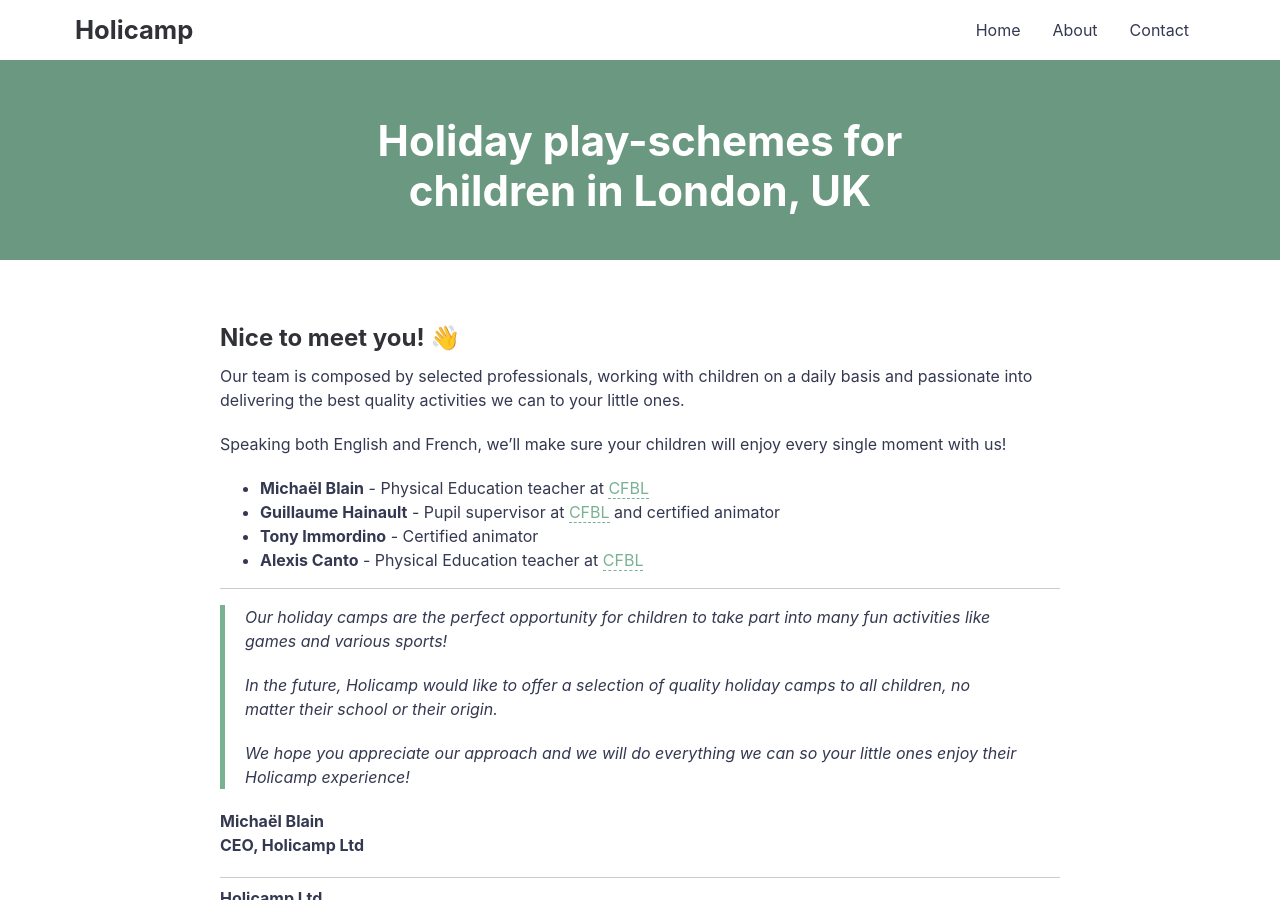
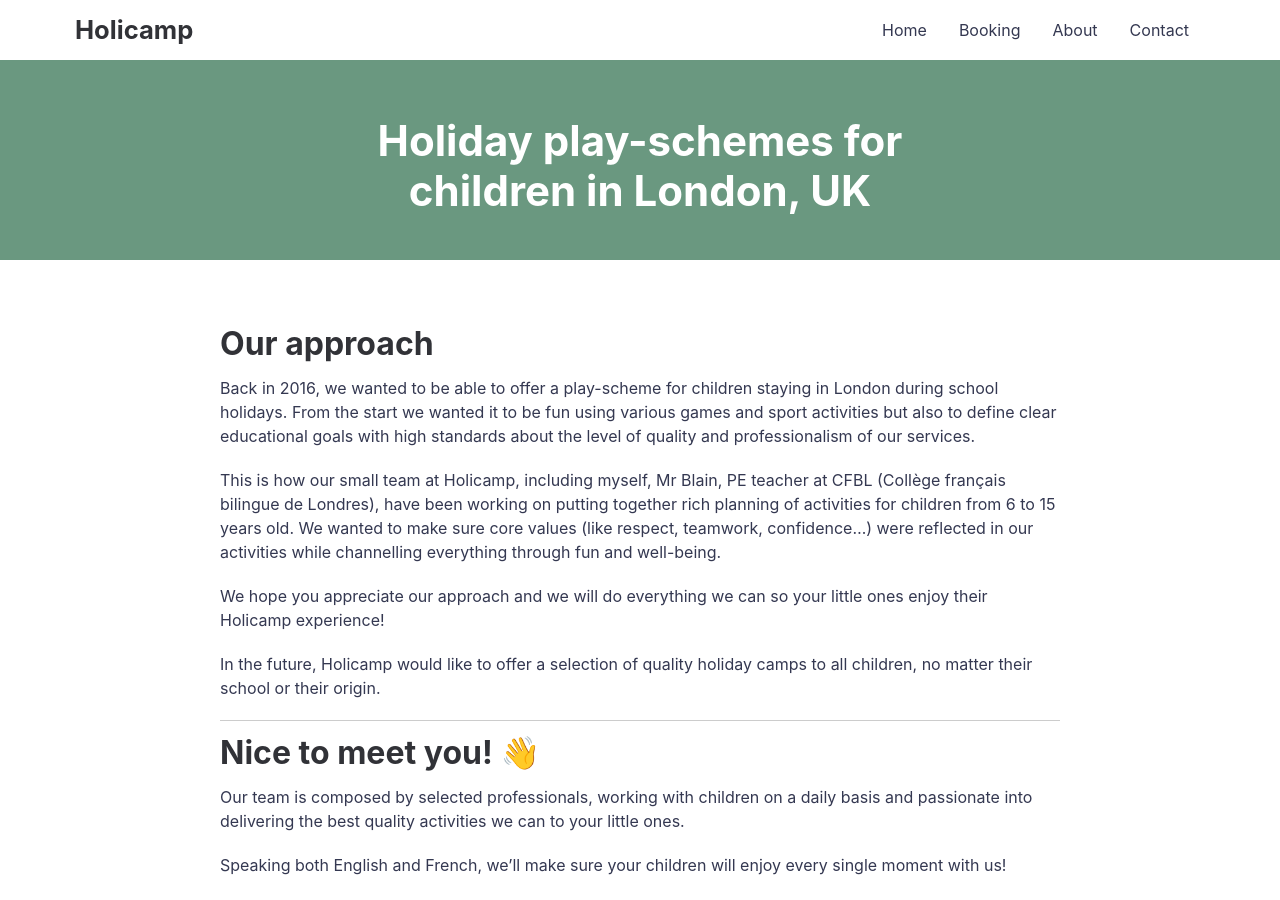
Before and after one commit to holicamp/holicamp.github.io, a Jekyll site: the page built from about.md, in a window 1280 px wide and 900 px high. Built offline with Jekyll 4.4.1, drawn with Linux system fonts in a browser that asks for light colours; some of the changed text lies outside the part shown.

```diff
--- a/_includes/header.html
+++ b/_includes/header.html
@@ -7,6 +7,7 @@
       <nav class="header__links">
         <div class="container header__links-wrapper">
           <a class="header__link" href="{{ '/' | relative_url }}" itemprop="url"><span itemprop="name">Home</span></a>
+          <a class="header__link" href="{{ '/' | relative_url }}#booking" itemprop="url"><span itemprop="name">Booking</span></a>
           <a class="header__link" href="{{ '/about' | relative_url }}" itemprop="url"><span itemprop="name">About</span></a>
           <a class="header__link" href="{{ '/contact' | relative_url }}" itemprop="url"><span itemprop="name">Contact</span></a>
         </div>
--- a/_layouts/default.html
+++ b/_layouts/default.html
@@ -69,7 +69,7 @@
       </section>
       <section class="blog">
         <div class="container">
-          <h1 class="post-list-header">Online booking - 2018/2019 School Year</h1>
+          <h1 id="booking" class="post-list-header">Online booking - 2018/2019 School Year</h1>
           <p class="center">
             <strong>🎉 NEW</strong> We now offer camps for both <u>primary</u> and <u>secondary</u> school ages.<br />
             <strong class="txt-success">Primary</strong> is from 6 to 10 years old.<br />
--- a/about.md
+++ b/about.md
@@ -4,7 +4,24 @@
 permalink: /about/
 ---
 
-## Nice to meet you! 👋
+# Our approach
+
+Back in 2016, we wanted to be able to offer a play-scheme for children staying in London during school holidays.
+From the start we wanted it to be fun using various games and sport activities but also to define clear
+educational goals with high standards about the level of quality and professionalism of our services.
+
+This is how our small team at Holicamp, including myself, Mr Blain, PE teacher at CFBL (Collège français
+bilingue de Londres), have been working on putting together rich planning of activities for children
+from 6 to 15 years old. We wanted to make sure core values (like respect, teamwork, confidence...)
+were reflected in our activities while channelling everything through fun and well-being.
+
+We hope you appreciate our approach and we will do everything we can so your little ones enjoy their Holicamp experience!
+
+In the future, Holicamp would like to offer a selection of quality holiday camps to all children, no matter their school or their origin.
+
+----
+
+# Nice to meet you! 👋
 
 Our team is composed by selected professionals, working with children on a daily basis and passionate into delivering the best quality activities we can to your little ones.
 
@@ -14,6 +31,70 @@
 - **Guillaume Hainault** - Pupil supervisor at [CFBL](https://www.cfbl.org.uk/) and certified animator
 - **Tony Immordino** - Certified animator
 - **Alexis Canto** - Physical Education teacher at [CFBL](https://www.cfbl.org.uk/)
+
+⚠️ Please be aware that Holicamp Ltd is not affiliated with the CFBL School and is not part of a CFBL Club.
+
+----
+
+# Where is this happening?
+
+## Hamsptead Heath 🌤 🌳
+
+If the weather allows it, we prefer to set our camp outdoors, in Hamsptead Heath on Parliament Hill.
+
+Our meeting point is just behind the Parliament Hill Lido swimming pool.
+
+<iframe src="https://www.google.com/maps/embed?pb=!1m18!1m12!1m3!1d2480.626200759412!2d-0.15380468392380175!3d51.55675297964324!2m3!1f0!2f0!3f0!3m2!1i1024!2i768!4f13.1!3m3!1m2!1s0x0%3A0x0!2zNTHCsDMzJzI0LjMiTiAwwrAwOScwNS44Ilc!5e0!3m2!1sen!2suk!4v1536566287800" width="600" height="450" frameborder="0" style="border:0" allowfullscreen></iframe>
+
+Parliament Hill Lido
+Heath Lodge, Hampstead
+London NW5 1NA
+
+<a href="https://www.google.com/maps?saddr=My+Location&daddr=51.556786,-0.1538797" class="btn" target="_blank">Directions</a>
+
+## The Dome 🌧 🏫
+
+In case of rain, we always have a backup plan and always book in advance
+[The Dome](https://www.mylocalpitch.com/london/venue/the-dome), a sports complex offering good facilities
+so we can still organise our activities indoors.
+
+If the meeting point changes from outdoors to indoors during the day because of the weather, our staff
+will make sure to let you know in advance so you are sure where to pick-up your children.
+
+<iframe src="https://www.google.com/maps/embed?pb=!1m18!1m12!1m3!1d620.2371994505096!2d-0.1509338443844368!3d51.55083788786304!2m3!1f0!2f0!3f0!3m2!1i1024!2i768!4f13.1!3m3!1m2!1s0x48761afa3910f193%3A0x86d1c09788d78583!2sThe+Dome!5e0!3m2!1sen!2suk!4v1536566354898" width="600" height="450" frameborder="0" style="border:0" allowfullscreen></iframe>
+
+The Dome
+170 Weedington Rd
+Belsize Park
+London NW5 4NU
+
+<a href="https://www.google.com/maps?saddr=My+Location&daddr=51.5506752,-0.1508328" class="btn" target="_blank">Directions</a>
+
+----
+
+# What is the program?
+
+Every week our program is different and can be adjusted depending on various things like the weather,
+the children, the attendance for example ; but here is a downloadable version of a typical program for
+primary school children.
+
+<a href="https://goo.gl/wKrzKQ" class="btn" target="_blank">Download</a>
+
+----
+
+# What about lunch breaks? 🥪 🍎 🥤
+
+Every day we'll have a half an hour lunch break between 12am - 12:30pm but unfortunately we don't
+provide lunch yet. A cold packed lunch will have to be prepared by the family and brought to the camp.
+
+----
+
+# How do I book online?
+
+Simply visit [our booking page](/#booking) and select which week you'd like to book for your children.
+
+In order to ensure the best level of quality and to ensure health and safety to all our participants, we have decided to limit the number of seats for each week.
+We also apply a "first come, first served" policy, so be quick!
 
 ----
 
```
Also changed, not shown: other parts of about.md (+0 -4 lines).
